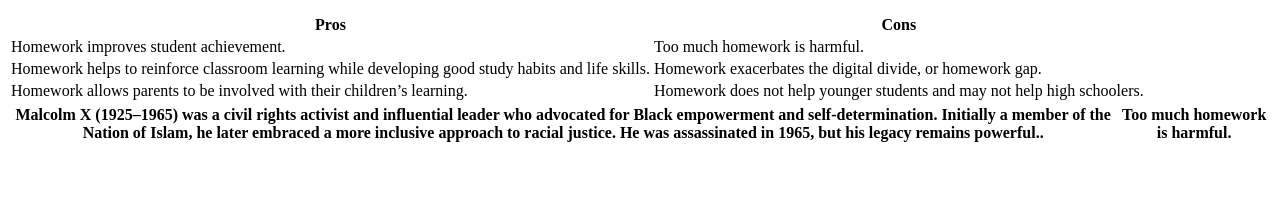
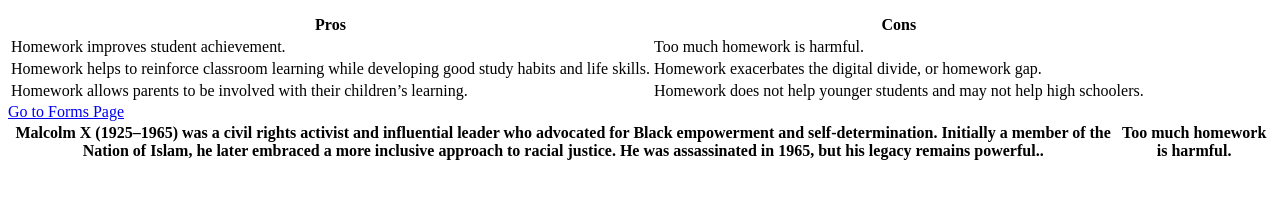
Before and after one commit to kjsocool123/intro-to-tabels, a plain HTML site: page index.html in a window 1280 px wide. Shown: the part 101-300 px from the top of the page. Drawn offline with Linux system fonts and the light colour scheme.

Commit message:
Update index.html

```diff
--- a/index.html
+++ b/index.html
@@ -32,7 +32,7 @@
         <th>Malcolm X (1925–1965) was a civil rights activist and influential leader who advocated for Black empowerment and self-determination. Initially a member of the Nation of Islam, he later embraced a more inclusive approach to racial justice. He was assassinated in 1965, but his legacy remains powerful..</th>
         <th>Too much homework is harmful.</th>
       </tr>
-
+<a href="forms.html">Go to Forms Page</a>
 
     </table>
 
```
